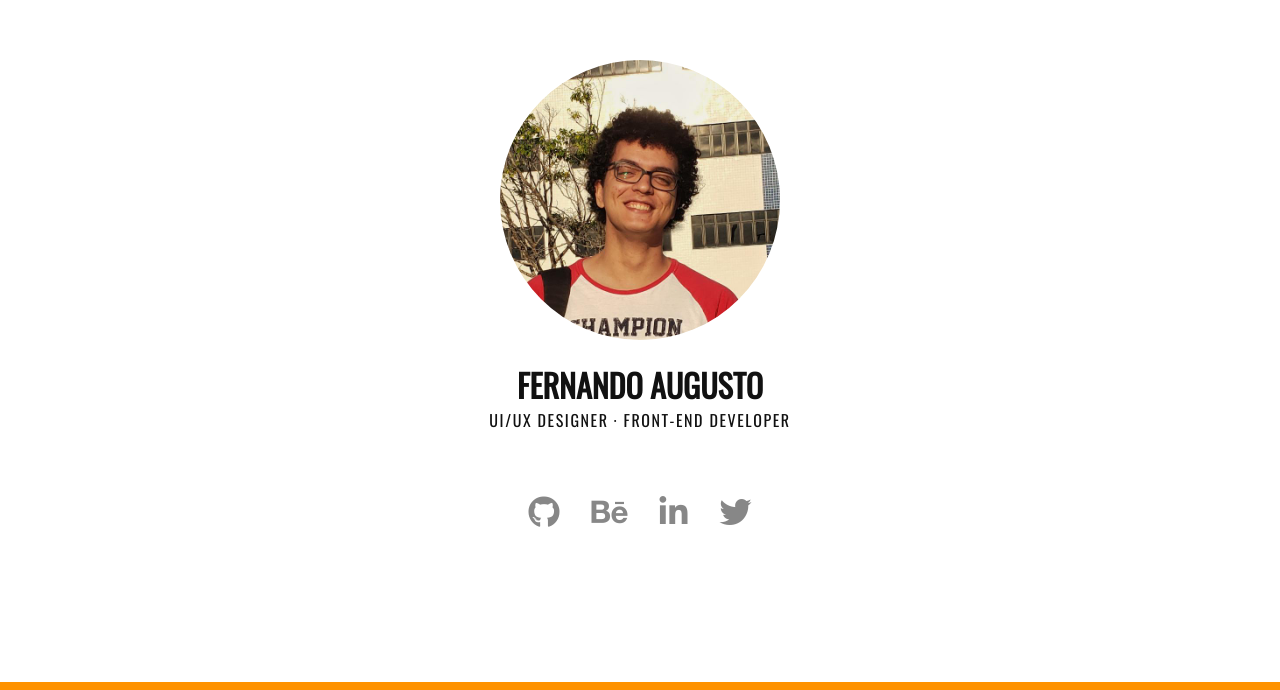
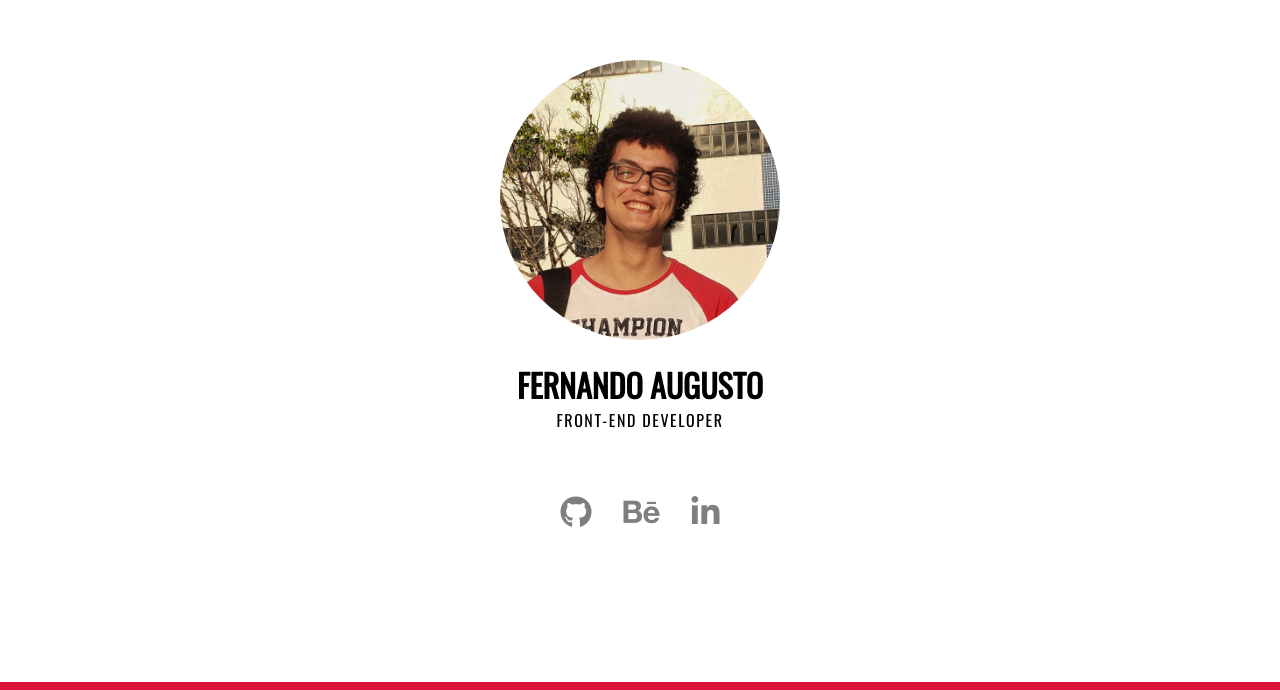
Before and after one commit to fernandoajn/fernandoajn.github.io, a plain HTML site: page index.html in a window 1280 px wide. Shown: the part 110-800 px from the top of the page. Drawn offline with nearby package versions, Linux system fonts and the light colour scheme.

Commit message:
updating description

```diff
--- a/assets/sass/helpers/variables.scss
+++ b/assets/sass/helpers/variables.scss
@@ -1,6 +1,6 @@
 // Colors
-$backgroundColor: #fff;
-$textColor: #111;
-$secondaryColor: #FE9200;
+$backgroundColor: white;
+$textColor: black;
+$secondaryColor: crimson;
 
 $primaryFont: 'Oswald', sans-serif;
--- a/index.html
+++ b/index.html
@@ -17,7 +17,7 @@
       <img src="images/pp.jpeg" alt="Fernando Augusto" class="profile-img animated flipInX">
       <div class="description animated flipInY">
         <h1>Fernando Augusto</h1>
-        <span>UI/UX Designer · Front-end Developer</span>
+        <span>Front-end Developer</span>
       </div>
 
       <div class="menu-div animated delay-1s fadeInUp">
@@ -32,14 +32,6 @@
           </li>
           <li>
             <a target="_blank" href="https://www.linkedin.com/in/fernandoajneto/"><i class="fab fa-linkedin-in fa-2x"></i>
-            </a>
-          </li>
-          <!-- <li>
-            <a target="_blank" href="https://www.instagram.com/f2ajn/"><i class="fab fa-instagram fa-2x"></i>
-            </a>
-          </li> -->
-          <li>
-            <a target="_blank" href="https://www.twitter.com/fernandoajn/"><i class="fab fa-twitter fa-2x"></i>
             </a>
           </li>
         </ul>
```
Also changed, not shown: assets/css/styles.css.
